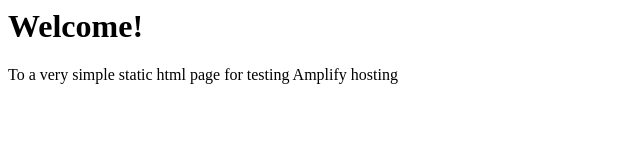
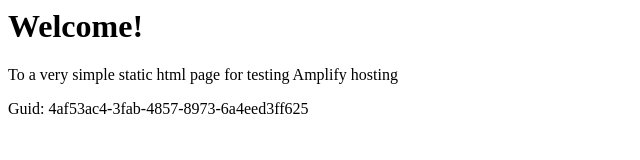
Before and after one commit to aws-aemilia-cmh/Github-PR-Commit-Integration-Test-DoNotTouch-Gith-P5X5MO5I-v1-preprod-us-east-2, a website: page src/index.html in a window 1280 px wide. Shown: the whole page, without its empty margins (0-640 px from the left). Drawn offline with Linux system fonts and the light colour scheme.

Commit message:
commit from integ tests

```diff
--- a/src/index.html
+++ b/src/index.html
@@ -1,3 +1,5 @@
+
+
 <html lang="en">
 
 <head>
@@ -10,6 +12,6 @@
 <body>
     <h1>Welcome!</h1>
     <p>To a very simple static html page for testing Amplify hosting</p>
-</body>
+    <p>Guid: 4af53ac4-3fab-4857-8973-6a4eed3ff625</p></body>
 
 </html>
```
